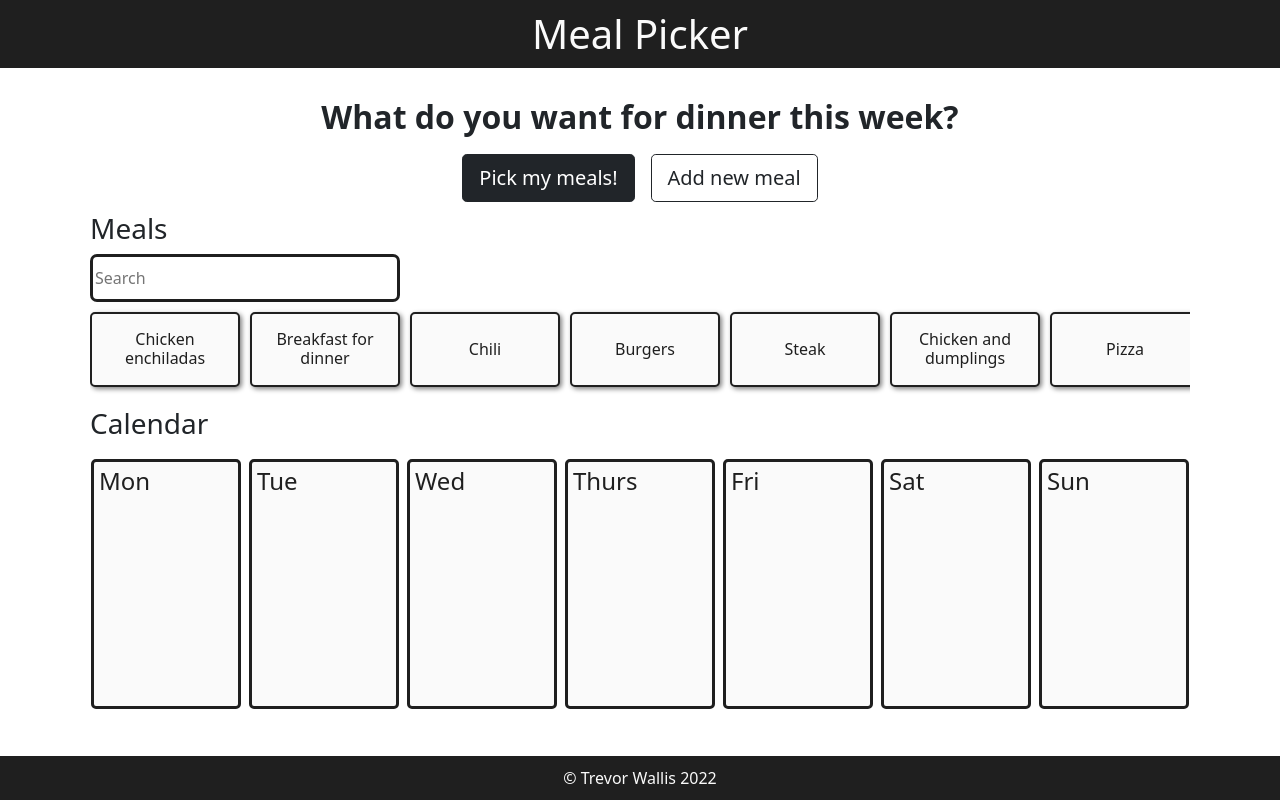
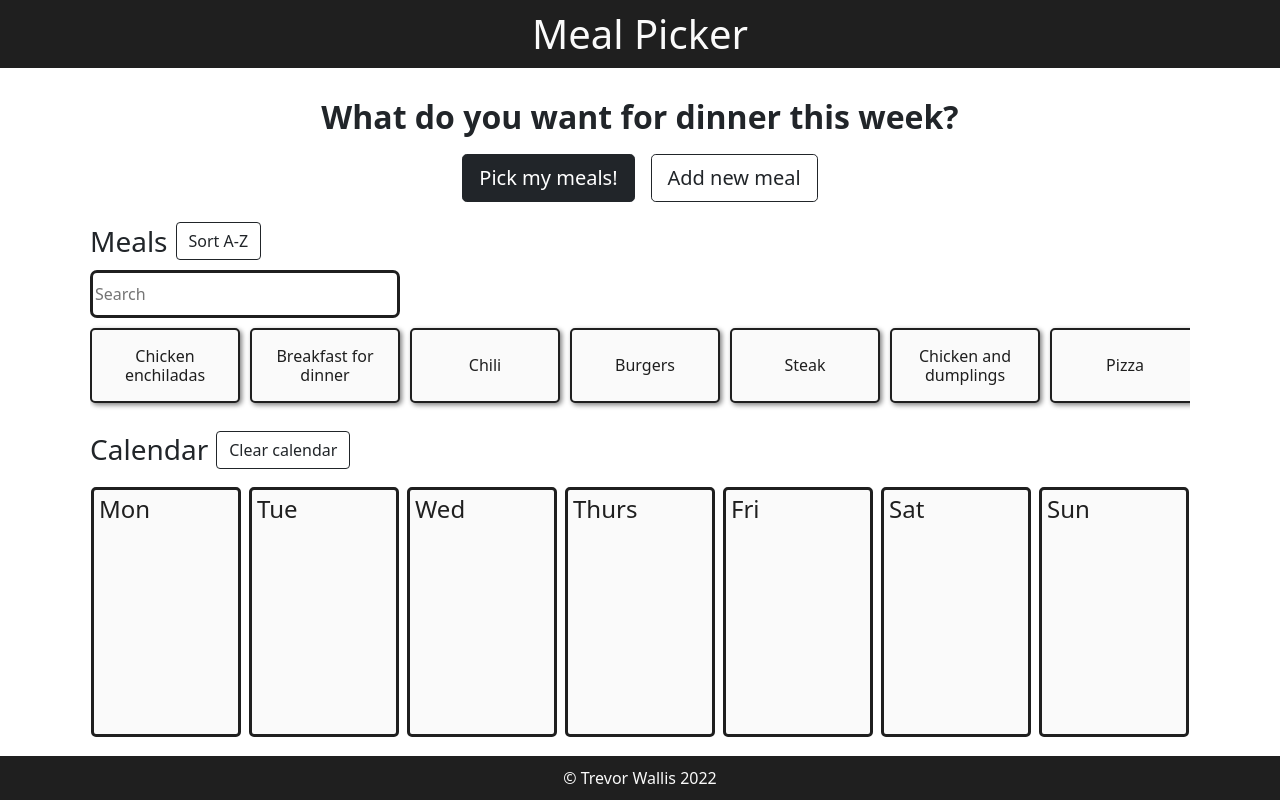
Before and after one commit to trevorwallis13/pick-my-meals, a React (Create React App) app: page / in a window 1280 px wide. Built offline with nearby package versions, Linux system fonts and the light colour scheme.

Commit message:
added clear calendar and sort unused meals functionality

```diff
--- a/src/components/Calendar/UnusedMeals.js
+++ b/src/components/Calendar/UnusedMeals.js
@@ -3,8 +3,9 @@ import Meal from './Meal';
 import '../../styles/UnusedMeals.scss';
 import SearchMeal from './SearchMeal';
 import { Droppable } from 'react-beautiful-dnd';
+import Button from 'react-bootstrap/Button';
 
-const UnusedMeals = ({ unusedMeals, searchMeals, setSearchMeals, removeCalItem }) => {
+const UnusedMeals = ({ unusedMeals, sortAscending, searchMeals, setSearchMeals }) => {
 
      if (!unusedMeals.length) {
         return (
@@ -14,15 +15,6 @@ const UnusedMeals = ({ unusedMeals, searchMeals, setSearchMeals, removeCalItem }
             </div>
         )
     }
-
-    // const mealsAlphaSorted = unusedMeals.sort((a, b) => {
-
-    //     let nameA = a.name.toLowerCase();
-    //     let nameB = b.name.toLowerCase();
-
-    //     if (nameA === nameB) return 0;
-    //     return nameA < nameB ? -1 : 1;
-    // });
 
     const searchUnusedMeals = unusedMeals.filter(meal => {
         const mealName = meal.name.toLowerCase();
@@ -37,7 +29,10 @@ const UnusedMeals = ({ unusedMeals, searchMeals, setSearchMeals, removeCalItem }
 
     return (
         <div className='unused-meals inner-container'>
-            <h3>Meals</h3>
+            <div className="unused-header-section">
+                <h3>Meals</h3>
+                <Button variant="outline-dark" onClick={sortAscending}>Sort A-Z</Button>
+            </div>
             <SearchMeal
                 searchMeals={searchMeals}
                 setSearchMeals={setSearchMeals}/>
--- a/src/components/Calendar/WeekCalendar.js
+++ b/src/components/Calendar/WeekCalendar.js
@@ -1,9 +1,10 @@
 import React from 'react';
 import DayOfWeek from './DayOfWeek';
 import '../../styles/WeekCalendar.scss';
+import Button from 'react-bootstrap/Button';
 
 
-const WeekCalendar = ({ calendarMeals, setCalendarMeals, unusedMeals, setUnusedMeals }) => {
+const WeekCalendar = ({ calendarMeals, setCalendarMeals, unusedMeals, setUnusedMeals, clearCalendar }) => {
 
     const daysOfWeek = ['Mon', 'Tue', 'Wed', 'Thurs', 'Fri', 'Sat', 'Sun'];
 
@@ -21,11 +22,14 @@ const WeekCalendar = ({ calendarMeals, setCalendarMeals, unusedMeals, setUnusedM
                 />
             </div>
         )
-    })
+    });
 
     return (
         <div className="week-calendar inner-container">
-            <h3>Calendar</h3>
+            <div className="cal-header-section">
+                <h3>Calendar</h3>
+                <Button variant="outline-dark" className="clear-btn" onClick={clearCalendar}>Clear calendar</Button>
+            </div>
             <div className="calendar-container">
                 {dayContainers}
             </div>
--- a/src/containers/App.js
+++ b/src/containers/App.js
@@ -45,6 +45,24 @@ function App() {
     setCalAndUnused(...fillMealList(unusedMeals, calendarMeals));
   }
 
+  const clearCalendar = () => {
+    setCalendarMeals(['','','','','','','']);
+    setUnusedMeals(meals);
+  }
+
+  const sortAscending = () => {
+    let newUnusedMealsList = Array.from(unusedMeals);
+    newUnusedMealsList.sort((a, b) => {
+        let nameA = a.name.toLowerCase();
+        let nameB = b.name.toLowerCase();
+
+        if (nameA === nameB) return 0;
+        return nameA < nameB ? -1 : 1;
+    });
+
+    setUnusedMeals(newUnusedMealsList);
+}
+
   const onDragEnd = result => {
 
     const { destination, source } = result;
@@ -80,18 +98,13 @@ function App() {
 
     if(fromCalToCal) {
       if(calList[destIdx]) {
-
         let movedItem = calList.splice(sourceIdx, 1);
         calList.splice(destIdx, 0, ...movedItem);
-
       } else {
-
         let movedItem = calList.splice(sourceIdx, 1, "");
         calList.splice(destIdx, 1, ...movedItem);
       }
-
       return setCalendarMeals(calList);
-
     }
 
     if(fromCalToUnused) {
@@ -132,6 +145,7 @@ function App() {
                 unusedMeals={unusedMeals}
                 searchMeals={searchMeals}
                 setSearchMeals={setSearchMeals}
+                sortAscending={sortAscending}
             />
             <WeekCalendar
               calendarMeals={calendarMeals}
@@ -139,6 +153,7 @@ function App() {
               setUnusedMeals={setUnusedMeals}
               unusedMeals={unusedMeals}
               searchMeals={searchMeals}
+              clearCalendar={clearCalendar}
             />
         </DragDropContext>
       </main>
--- a/src/styles/UnusedMeals.scss
+++ b/src/styles/UnusedMeals.scss
@@ -2,6 +2,18 @@
    // padding-top: 10px;
    max-width: 1100px;
    width: 100%;
+
+   .unused-header-section {
+      display: flex;
+      flex-wrap: wrap;
+      gap: .5em;
+      align-items: center;
+      padding: 10px 0;
+
+      h3 {
+         margin: 0;
+      }
+   }
 
    .unused-meals-container {
       display: flex;
--- a/src/styles/WeekCalendar.scss
+++ b/src/styles/WeekCalendar.scss
@@ -1,6 +1,15 @@
 .week-calendar{
 
     h3 {
+        padding: 10px 0;
+        margin: 0;
+    }
+
+    .cal-header-section {
+        display: flex;
+        gap: .5rem;
+        flex-wrap: wrap;
+        align-items: center;
         padding: 10px 0;
     }
 
```
